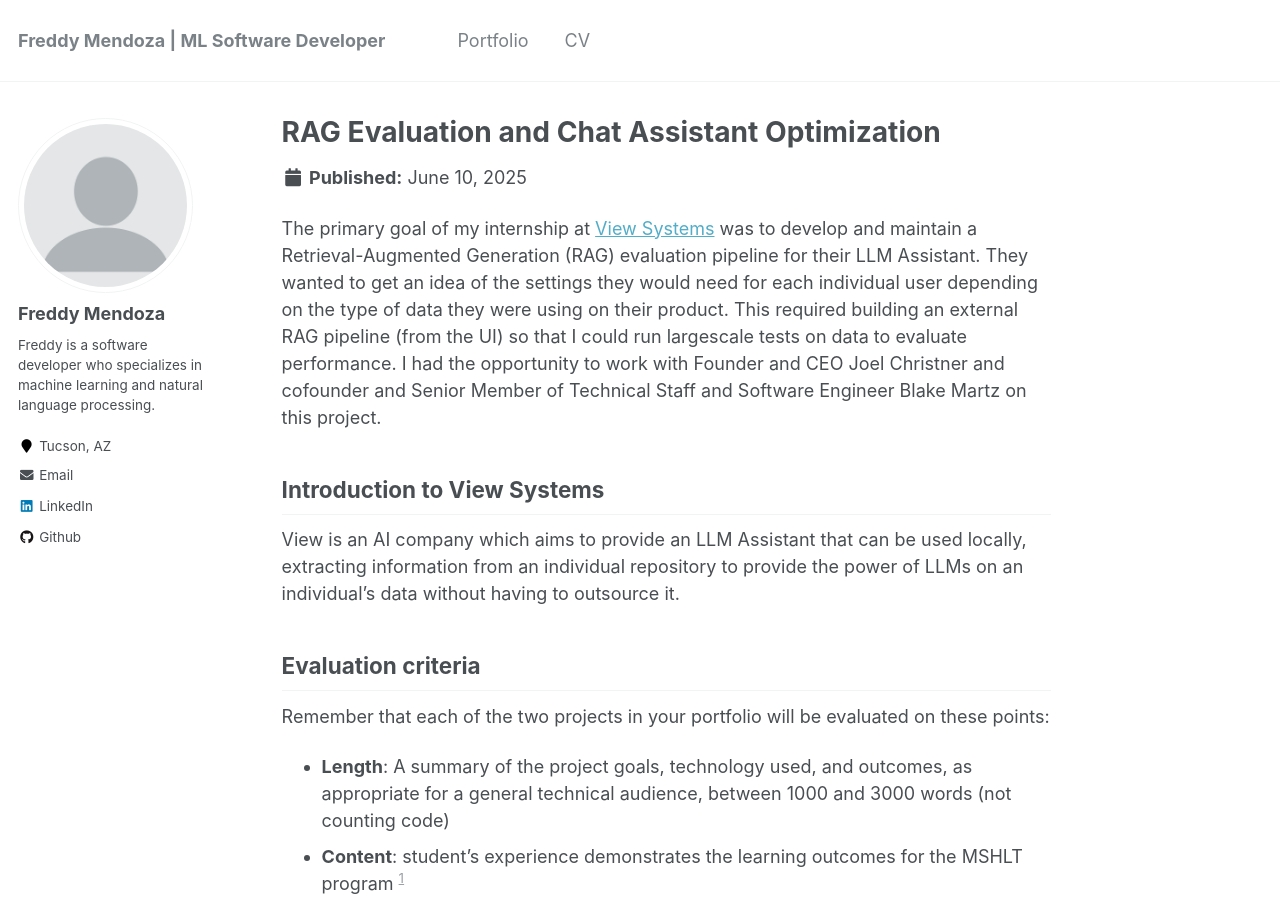
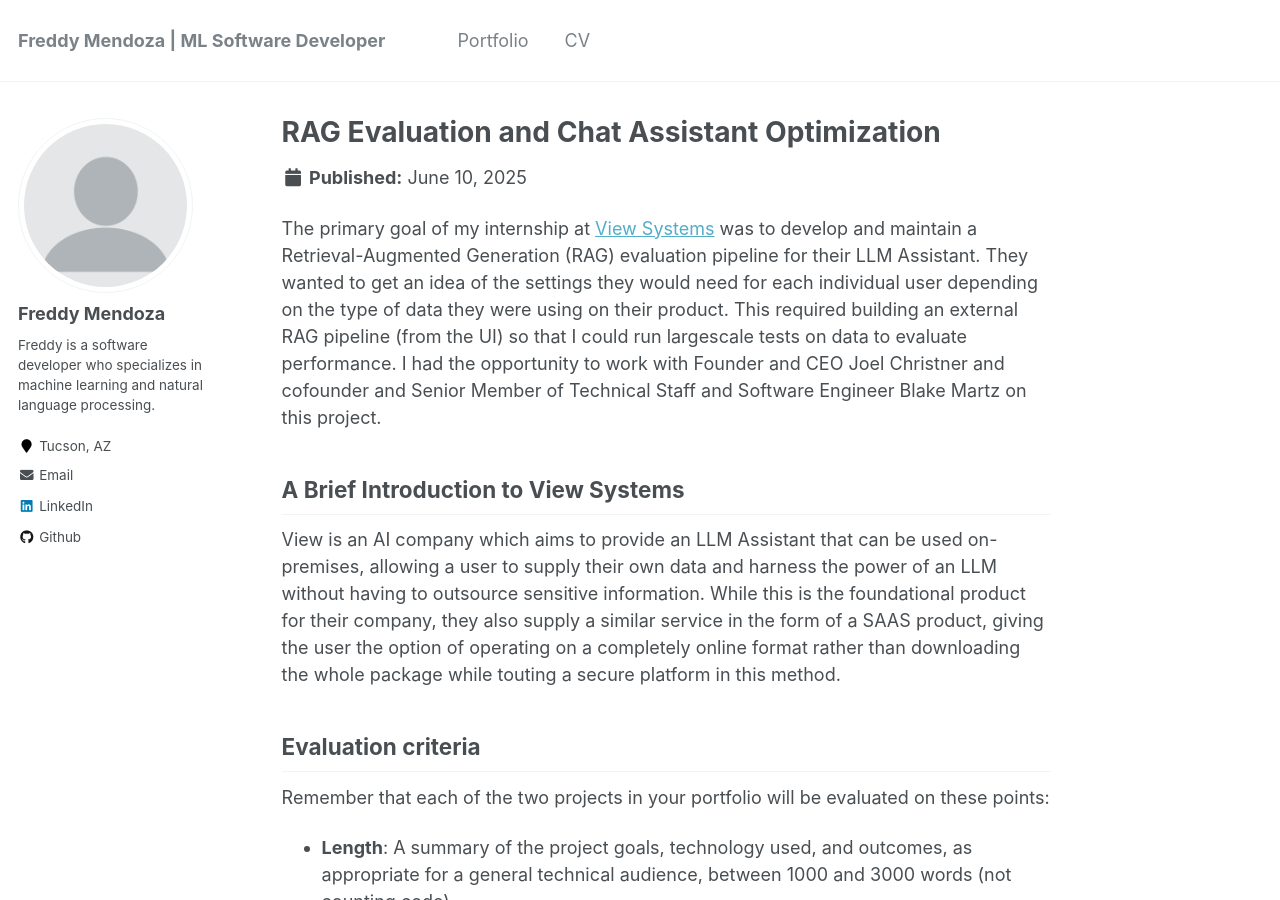
Before and after one commit to fmend/fmend.github.io, a Jekyll site: the page built from _portfolio/portfolio-1.md, in a window 1280 px wide and 900 px high. Built offline with Jekyll 4.4.1, drawn with Linux system fonts in a browser that asks for light colours.

Commit message:
Update portfolio-1.md
brief introduction to View.

```diff
--- a/_portfolio/portfolio-1.md
+++ b/_portfolio/portfolio-1.md
@@ -6,9 +6,9 @@ collection: portfolio
 
 The primary goal of my internship at [View Systems](https://www.view.io) was to develop and maintain a Retrieval-Augmented Generation (RAG) evaluation pipeline for their LLM Assistant. They wanted to get an idea of the settings they would need for each individual user depending on the type of data they were using on their product. This required building an external RAG pipeline (from the UI) so that I could run largescale tests on data to evaluate performance. I had the opportunity to work with Founder and CEO Joel Christner and cofounder and Senior Member of Technical Staff and Software Engineer Blake Martz on this project.
 
-## Introduction to View Systems
+## A Brief Introduction to View Systems
 
-View is an AI company which aims to provide an LLM Assistant that can be used locally, extracting information from an individual repository to provide the power of LLMs on an individual's data without having to outsource it.
+View is an AI company which aims to provide an LLM Assistant that can be used on-premises, allowing a user to supply their own data and harness the power of an LLM without having to outsource sensitive information. While this is the foundational product for their company, they also supply a similar service in the form of a SAAS product, giving the user the option of operating on a completely online format rather than downloading the whole package while touting a secure platform in this method.
 
 ## Evaluation criteria
 Remember that each of the two projects in your portfolio will be evaluated on these points:
```
